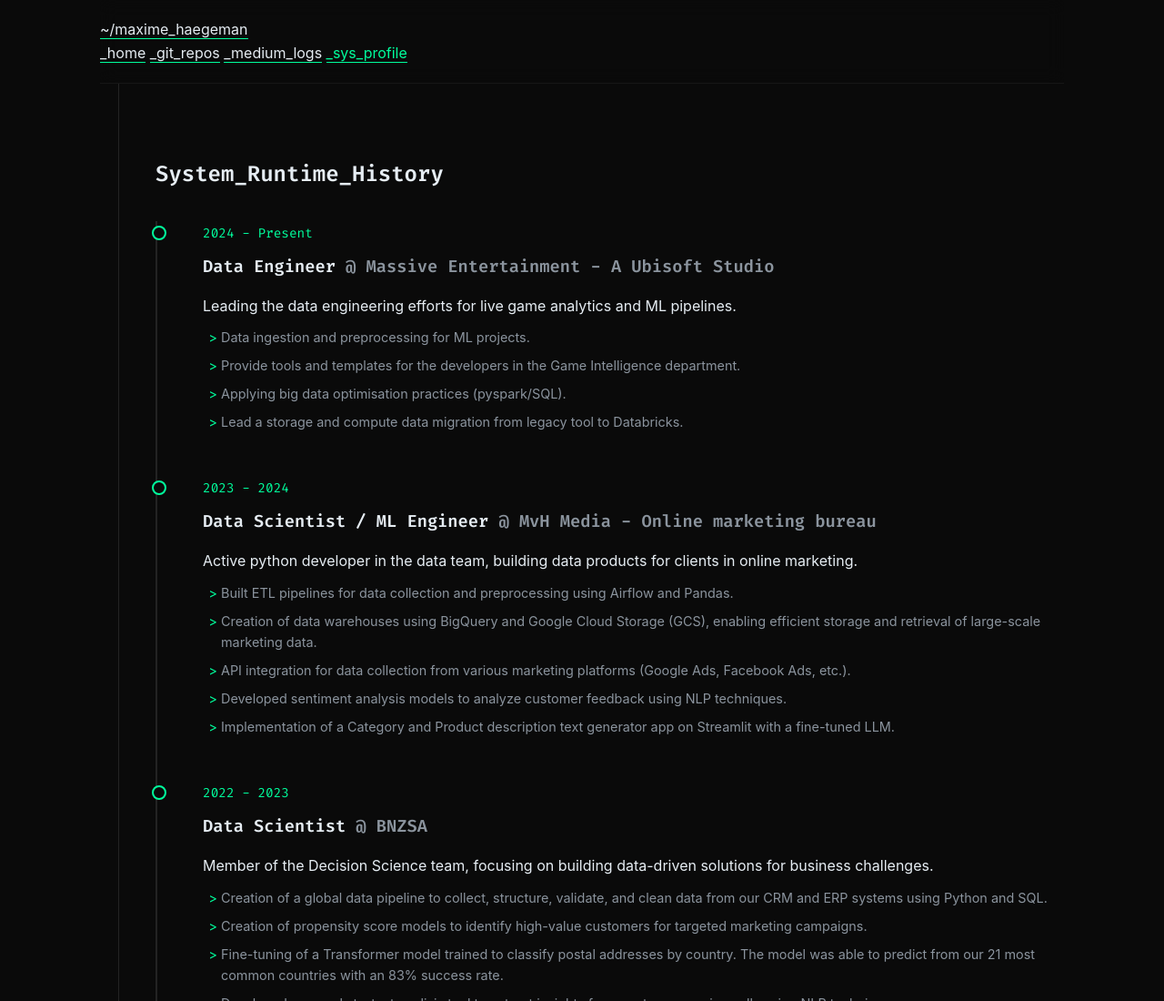
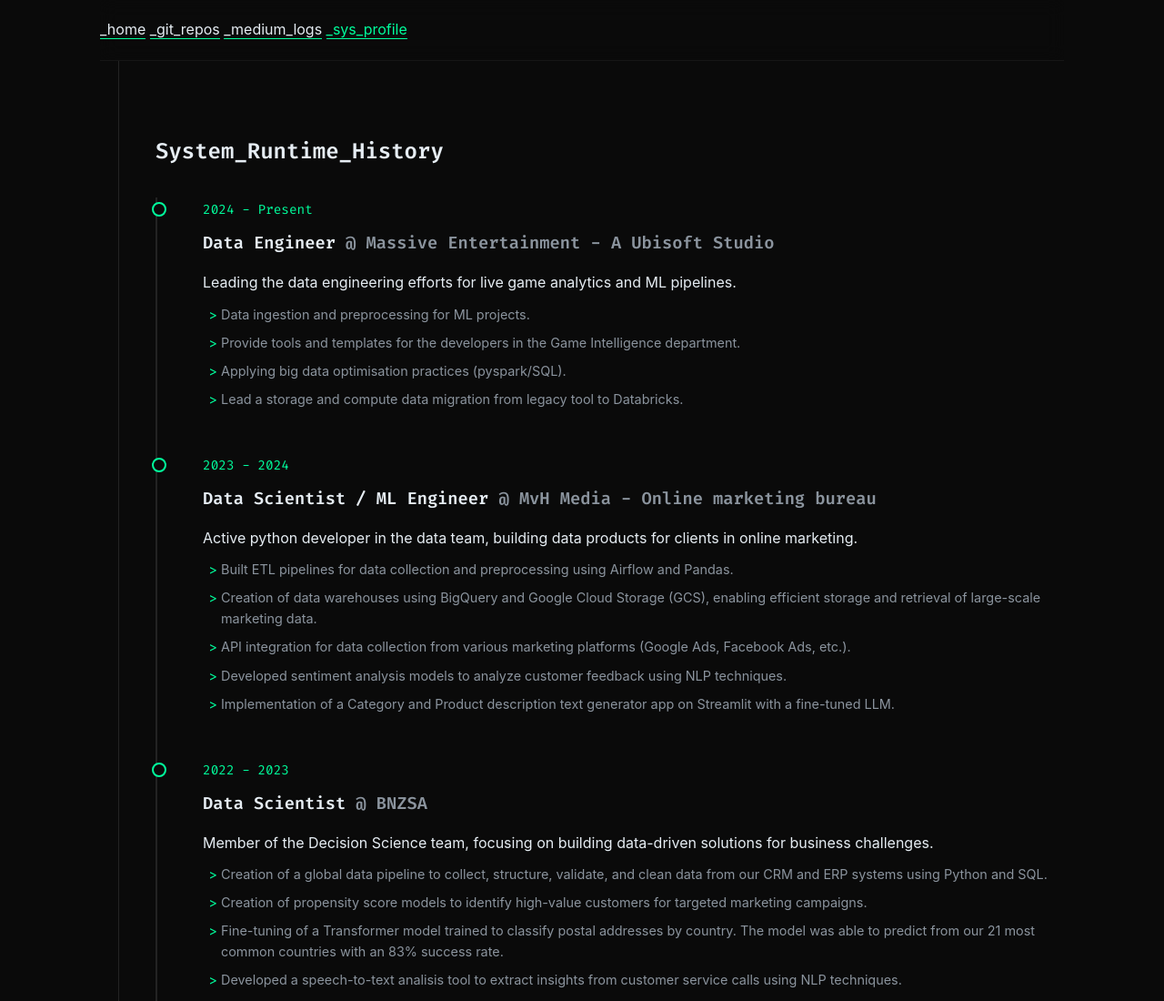
Before and after one commit to mhaegeman/maxime-portfolio, a plain HTML site: page cv.html in a window 1280 px wide. Shown: the top 1100 px of the page at 91% size. Drawn offline with Linux system fonts and the light colour scheme.

Commit message:
removing unused nav item

```diff
--- a/cv.html
+++ b/cv.html
@@ -10,7 +10,6 @@
 <body>
     <div class="container">
         <nav>
-            <a href="index.html" class="logo">~/maxime_haegeman</a>
             <div class="nav-links">
                 <a href="index.html">_home</a>
                 <a href="projects.html">_git_repos</a>
```
Also changed, not shown: blog.html (+0 -1 lines), projects.html (+0 -1 lines).
